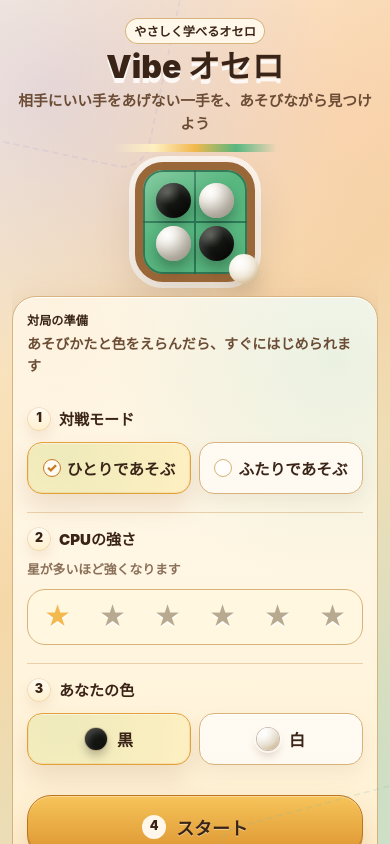
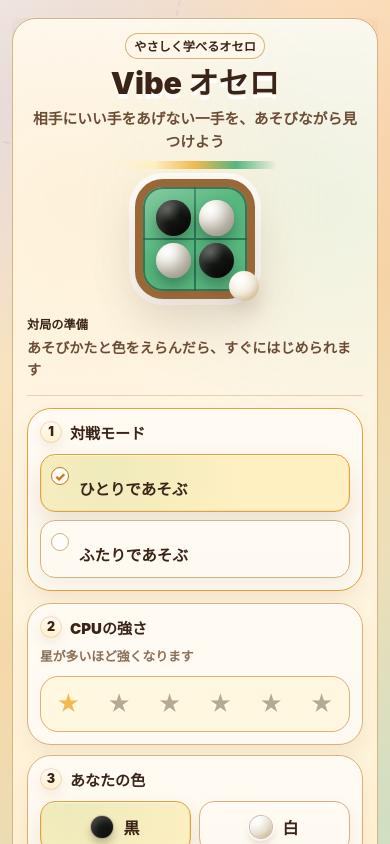
Before and after one commit to westzaki/vibe-othello, a React (Vite) app: page / in a window 390 px wide. Shown: the top 844 px of the page. Built offline with nearby package versions, Linux system fonts and the light colour scheme.

Commit message:
style(start): refine start menu layout

```diff
--- a/src/screens/StartScreen.tsx
+++ b/src/screens/StartScreen.tsx
@@ -25,6 +25,7 @@ export function StartScreen({
 
   return (
     <section className="start-screen" aria-labelledby="start-title">
+      <div className="start-menu">
         <div className="start-screen__hero">
           <div className="start-screen__header">
             <p className="start-screen__eyebrow">やさしく学べるオセロ</p>
@@ -50,7 +51,7 @@ export function StartScreen({
             </p>
           </div>
 
-        <div className="start-panel__section">
+          <div className="start-panel__section start-panel__section--mode">
             <h2 className="start-panel__title">
               <span className="start-panel__step">1</span>
               対戦モード
@@ -62,7 +63,9 @@ export function StartScreen({
                 onClick={() => setMode("onePlayer")}
                 type="button"
               >
-              <span aria-hidden="true">{mode === "onePlayer" ? "✓" : ""}</span>
+                <span aria-hidden="true">
+                  {mode === "onePlayer" ? "✓" : ""}
+                </span>
                 ひとりであそぶ
               </button>
               <button
@@ -71,15 +74,19 @@ export function StartScreen({
                 onClick={() => setMode("twoPlayer")}
                 type="button"
               >
-              <span aria-hidden="true">{mode === "twoPlayer" ? "✓" : ""}</span>
+                <span aria-hidden="true">
+                  {mode === "twoPlayer" ? "✓" : ""}
+                </span>
                 ふたりであそぶ
               </button>
             </div>
           </div>
 
+          <div className="start-panel__match-options">
             <div
               className={[
                 "start-panel__section",
+                "start-panel__section--difficulty",
                 !isOnePlayer ? "start-panel__section--inactive" : "",
               ].join(" ")}
             >
@@ -116,7 +123,7 @@ export function StartScreen({
               </div>
             </div>
 
-        <div className="start-panel__section">
+            <div className="start-panel__section start-panel__section--disc">
               <h2 className="start-panel__title">
                 <span className="start-panel__step">3</span>
                 あなたの色
@@ -142,6 +149,7 @@ export function StartScreen({
                 </button>
               </div>
             </div>
+          </div>
 
           <div className="start-panel__action">
             <button
@@ -162,6 +170,7 @@ export function StartScreen({
             </button>
           </div>
         </div>
+      </div>
     </section>
   );
 }
--- a/src/styles/screens/responsive.css
+++ b/src/styles/screens/responsive.css
@@ -53,6 +53,12 @@
     font-size: clamp(1.8rem, 12vw, 2rem);
   }
 
+  .start-screen h1 {
+    font-size: clamp(1.58rem, 9vw, 1.9rem);
+    line-height: 1.08;
+    overflow-wrap: anywhere;
+  }
+
   .start-screen {
     justify-self: stretch;
     width: 100%;
@@ -61,12 +67,21 @@
     overflow: hidden;
   }
 
+  .start-menu {
+    width: 100%;
+    max-width: 100%;
+    border-radius: 24px;
+    padding: 14px;
+  }
+
   .start-screen__hero {
     gap: 10px;
+    justify-items: center;
   }
 
   .start-screen__header {
     max-width: 100%;
+    overflow: hidden;
   }
 
   .start-screen__eyebrow {
@@ -87,13 +102,15 @@
     justify-self: stretch;
     width: 100%;
     max-width: 100%;
-    border-radius: 24px;
-    padding: 14px;
   }
 
   .start-panel__section {
     gap: 11px;
-    padding: 14px 0;
+    padding: 12px;
+  }
+
+  .start-panel__match-options {
+    grid-template-columns: 1fr;
   }
 
   .start-panel__section-header {
@@ -105,7 +122,11 @@
     font-size: 0.94rem;
   }
 
-  .mode-selector,
+  .mode-selector {
+    grid-template-columns: 1fr;
+    gap: 8px;
+  }
+
   .disc-selector {
     grid-template-columns: repeat(2, minmax(0, 1fr));
     gap: 8px;
@@ -119,11 +140,14 @@
 
   .mode-selector__button {
     gap: 6px;
-    padding-inline: 8px;
+    min-height: 58px;
+    padding: 12px 10px 12px 38px;
     font-size: clamp(0.88rem, 4vw, 0.98rem);
   }
 
   .mode-selector__button > span {
+    top: 12px;
+    left: 10px;
     width: 18px;
     height: 18px;
   }
@@ -138,8 +162,17 @@
     border-radius: 12px;
   }
 
+  .start-panel__action {
+    grid-template-columns: 1fr;
+    justify-items: stretch;
+  }
+
   .start-panel__start {
     min-height: 62px;
+  }
+
+  .start-panel__settings {
+    justify-self: center;
   }
 
   .board-frame {
--- a/src/styles/screens/start.css
+++ b/src/styles/screens/start.css
@@ -37,6 +37,33 @@
   justify-items: center;
   gap: clamp(12px, 3vw, 24px);
   text-align: center;
+}
+
+.start-menu {
+  display: grid;
+  min-width: 0;
+  width: 100%;
+  gap: clamp(16px, 3vw, 22px);
+  border: 1px solid var(--color-paper-border);
+  border-radius: var(--radius-xl);
+  padding: clamp(18px, 4vw, 30px);
+  background:
+    radial-gradient(
+      circle at 16% 18%,
+      color-mix(in srgb, var(--color-bibi-honey) 12%, transparent),
+      transparent 17rem
+    ),
+    radial-gradient(
+      circle at 88% 18%,
+      color-mix(in srgb, var(--color-accent-green) 10%, transparent),
+      transparent 16rem
+    ),
+    linear-gradient(180deg, var(--color-paper-soft), var(--color-paper-strong)),
+    var(--color-paper);
+  box-shadow:
+    var(--shadow-hairline),
+    var(--shadow-panel),
+    0 12px 26px rgba(155, 104, 64, 0.08);
 }
 
 .start-screen__header {
@@ -178,38 +205,19 @@
   position: relative;
   display: grid;
   min-width: 0;
-  width: min(100%, 620px);
-  gap: 4px;
-  border: 1px solid var(--color-paper-border);
-  border-radius: var(--radius-xl);
-  padding: clamp(16px, 3.2vw, 26px);
-  background:
-    radial-gradient(
-      circle at 12% 0%,
-      color-mix(in srgb, var(--color-bibi-honey) 12%, transparent),
-      transparent 16rem
-    ),
-    radial-gradient(
-      circle at 88% 10%,
-      color-mix(in srgb, var(--color-accent-green) 12%, transparent),
-      transparent 14rem
-    ),
-    linear-gradient(
-      180deg,
-      var(--color-paper-soft),
-      var(--color-paper-strong)
-    ),
-    var(--color-paper);
-  box-shadow:
-    var(--shadow-hairline),
-    var(--shadow-panel),
-    0 10px 22px rgba(155, 104, 64, 0.1);
+  width: 100%;
+  gap: clamp(12px, 2vw, 16px);
+  border: 0;
+  padding: 0;
+  background: transparent;
+  box-shadow: none;
 }
 
 .start-panel__header {
   display: grid;
   gap: 4px;
-  padding-block-end: 12px;
+  border-block-end: 1px solid var(--color-border);
+  padding-block-end: 14px;
   text-align: left;
 }
 
@@ -224,14 +232,40 @@
 
 .start-panel__section {
   display: grid;
-  gap: 13px;
-  border-top: 1px solid var(--color-border);
-  padding: 16px 0;
+  gap: 12px;
+  border: 1px solid var(--color-control-border);
+  border-radius: var(--radius-lg);
+  padding: clamp(12px, 2vw, 16px);
+  background:
+    linear-gradient(180deg, var(--color-paper-soft), var(--color-control-bg)),
+    var(--color-control-bg);
+  box-shadow:
+    inset 0 1px 0 rgba(255, 255, 255, 0.8),
+    0 10px 20px rgba(118, 86, 55, 0.08);
   text-align: left;
 }
 
 .start-panel__header + .start-panel__section {
-  border-top: 0;
+  border-color: var(--color-selected-border);
+}
+
+.start-panel__section--mode {
+  gap: 14px;
+  padding: clamp(12px, 2vw, 18px);
+}
+
+.start-panel__match-options {
+  display: grid;
+  min-width: 0;
+  grid-template-columns: minmax(0, 1.18fr) minmax(190px, 0.82fr);
+  gap: 10px;
+  align-items: stretch;
+}
+
+.start-panel__section--difficulty,
+.start-panel__section--disc {
+  align-content: start;
+  min-width: 0;
 }
 
 .start-panel__section--inactive {
@@ -260,8 +294,8 @@
 .start-panel__start-step {
   display: inline-grid;
   flex: 0 0 auto;
-  width: 24px;
-  height: 24px;
+  width: 22px;
+  height: 22px;
   place-items: center;
   border-radius: var(--radius-round);
   color: var(--color-text-main);
@@ -287,7 +321,7 @@
   display: grid;
   min-width: 0;
   grid-template-columns: repeat(2, minmax(0, 1fr));
-  gap: 10px;
+  gap: 12px;
 }
 
 .mode-selector__button,
@@ -321,21 +355,26 @@
 .disc-selector {
   display: grid;
   min-width: 0;
-  grid-template-columns: repeat(2, minmax(120px, 1fr));
-  gap: 10px;
+  grid-template-columns: repeat(2, minmax(0, 1fr));
+  gap: 8px;
 }
 
 .mode-selector__button {
-  display: inline-flex;
-  align-items: center;
-  justify-content: center;
+  position: relative;
+  display: grid;
+  align-items: end;
+  justify-items: start;
   gap: 8px;
-  min-height: 56px;
-  padding-inline: 12px;
+  min-height: clamp(86px, 13vw, 112px);
+  padding: 14px 14px 14px 46px;
   font-size: clamp(0.94rem, 3.4vw, 1.04rem);
+  text-align: left;
 }
 
 .mode-selector__button > span {
+  position: absolute;
+  top: 13px;
+  left: 13px;
   display: inline-grid;
   width: 20px;
   height: 20px;
@@ -392,10 +431,10 @@
   display: flex;
   min-width: 0;
   flex-wrap: nowrap;
-  gap: clamp(4px, 1.6vw, 8px);
+  gap: clamp(2px, 1vw, 6px);
   border: 1px solid var(--color-control-border);
   border-radius: var(--radius-md);
-  padding: 6px;
+  padding: 5px;
   background: var(--color-star-bg);
 }
 
@@ -407,7 +446,7 @@
   display: grid;
   min-width: 0;
   flex: 1 1 0;
-  min-height: 46px;
+  min-height: 44px;
   place-items: center;
   border: 0;
   border-radius: var(--radius-xs);
@@ -415,7 +454,7 @@
   background: transparent;
   cursor: pointer;
   font: inherit;
-  font-size: clamp(1.65rem, 4.8vw, 2.15rem);
+  font-size: clamp(1.42rem, 3.7vw, 1.86rem);
   font-weight: 950;
   line-height: 1;
   text-shadow: 0 2px 0 rgba(255, 255, 255, 0.78);
@@ -523,11 +562,19 @@
   }
 }
 
+@media (min-width: 860px) {
+  .start-screen {
+    width: min(100%, 820px);
+  }
+}
+
 .start-panel__action {
   display: grid;
-  justify-items: center;
+  grid-template-columns: minmax(0, 1fr) auto;
+  align-items: center;
   gap: 12px;
-  padding-block-start: 12px;
+  border-block-start: 1px solid var(--color-border);
+  padding-block-start: 14px;
 }
 
 .start-panel__start.game-action--primary {
@@ -594,3 +641,22 @@
   outline: 3px solid var(--focus-ring);
   outline-offset: 3px;
 }
+
+@media (max-width: 680px) {
+  .start-panel__match-options {
+    grid-template-columns: 1fr;
+  }
+
+  .mode-selector__button {
+    min-height: 72px;
+  }
+
+  .start-panel__action {
+    grid-template-columns: 1fr;
+    justify-items: stretch;
+  }
+
+  .start-panel__settings {
+    justify-self: center;
+  }
+}
```
Lines whose indentation alone changed are shown as unchanged.
